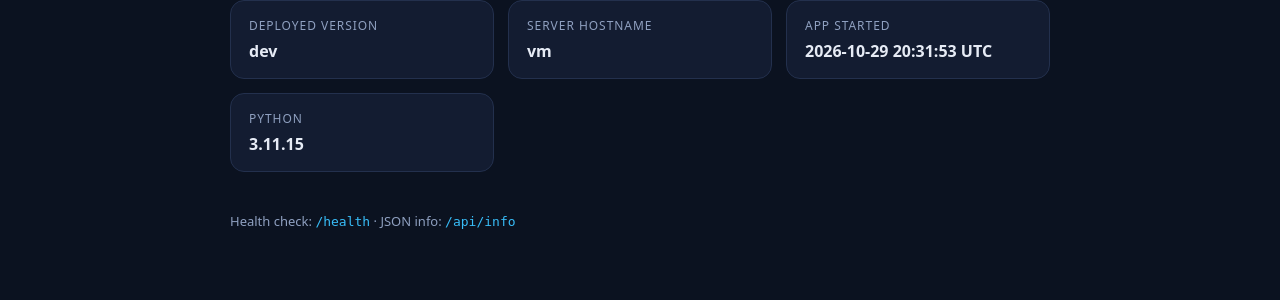
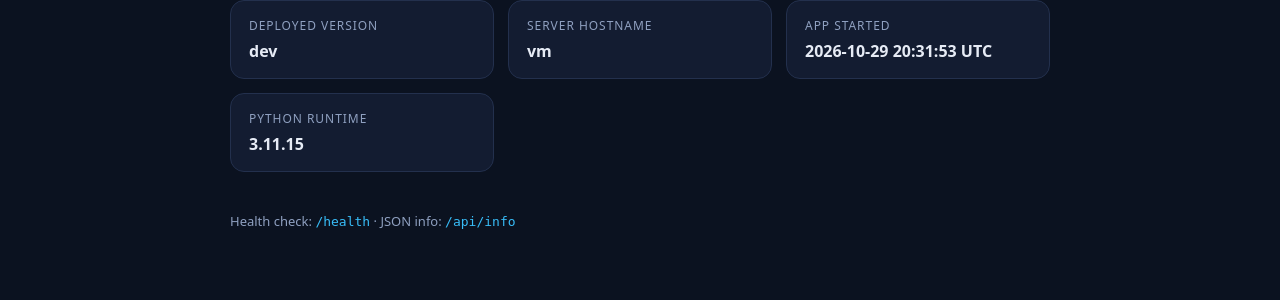
Before and after one commit to Yadu-2034/azure-devops-project, a Flask app: page / in a window 1280 px wide. Shown: the part 372-672 px from the top of the page. Run offline with Flask 3, Linux system fonts and the light colour scheme.

Commit message:
Rename Python card label

```diff
--- a/app/templates/index.html
+++ b/app/templates/index.html
@@ -41,7 +41,7 @@
       <div class="card"><small>Deployed version</small><strong>{{ info.version }}</strong></div>
       <div class="card"><small>Server hostname</small><strong>{{ info.hostname }}</strong></div>
       <div class="card"><small>App started</small><strong>{{ info.started_at }}</strong></div>
-      <div class="card"><small>Python</small><strong>{{ info.python }}</strong></div>
+      <div class="card"><small>Python runtime</small><strong>{{ info.python }}</strong></div>
     </div>
 
     <footer>Health check: <code>/health</code> &middot; JSON info: <code>/api/info</code></footer>
```
